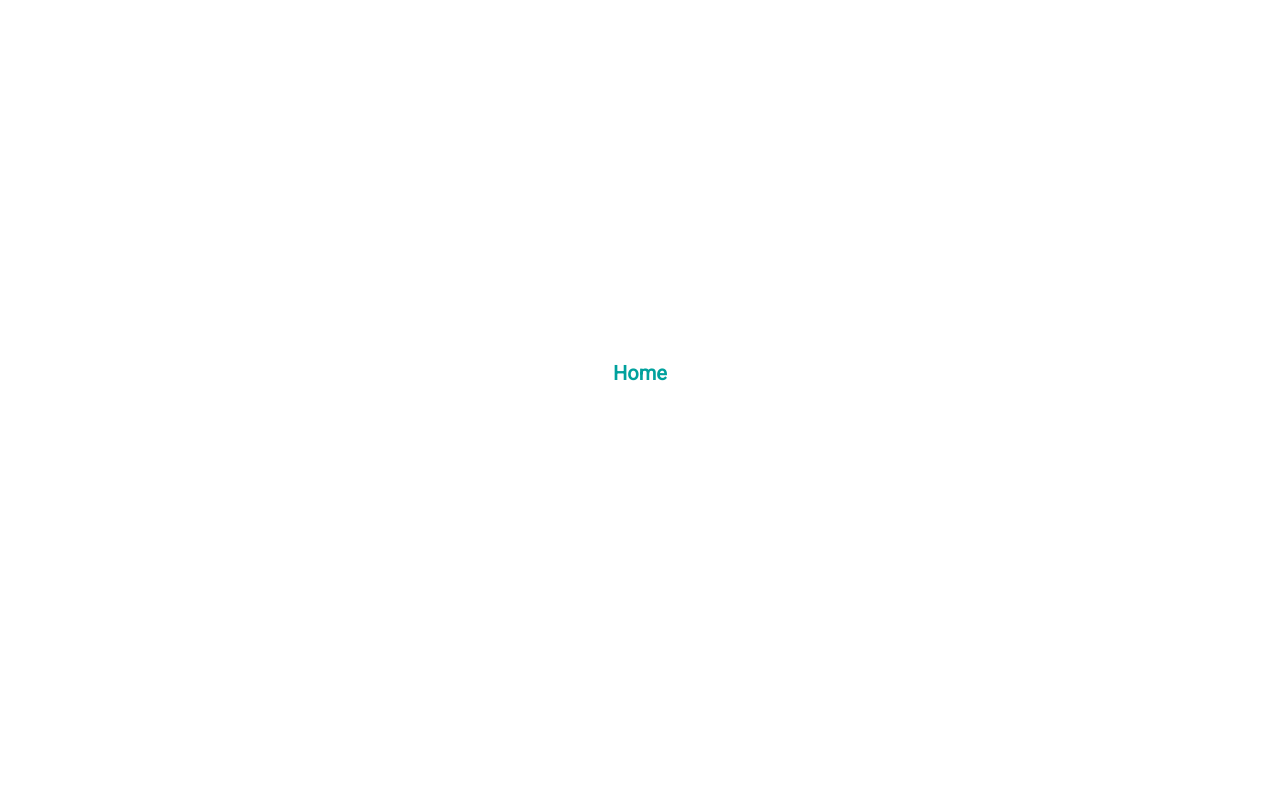
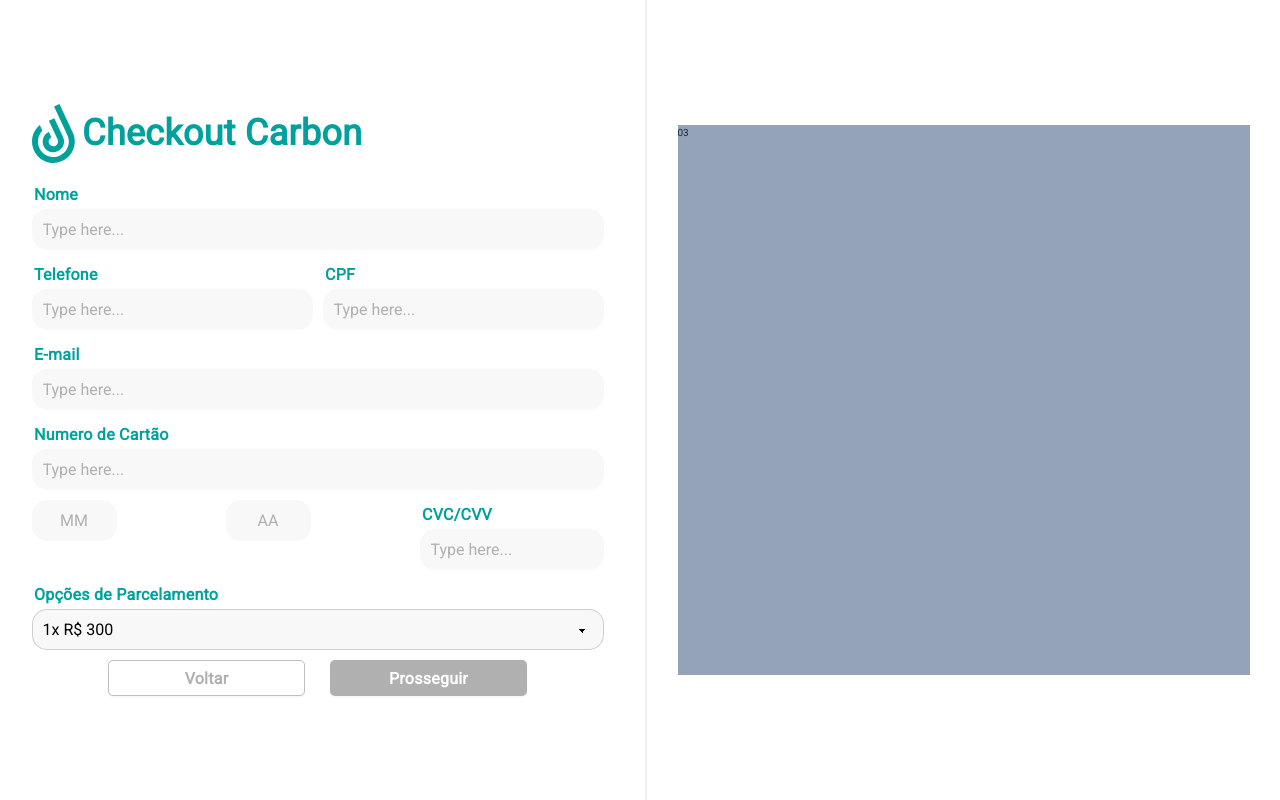
Before and after one commit to ormacarbon/frontend-test-tree, a Next.js app: page / in a window 1280 px wide. Built offline with nearby package versions, Linux system fonts and the light colour scheme.

Commit message:
Feat: implementing components

```diff
--- a/src/app/pages/(Home)/page.tsx
+++ b/src/app/pages/(Home)/page.tsx
@@ -1,15 +1,25 @@
 "use client";
 
-import { Layout } from "@/app/components/organism";
+import Image from "next/image";
+import { icons } from "@/app/assets/icons";
+import { Form, Layout } from "@/app/components/organism";
+import { Title } from "@/app/components/elements";
 
 export default function Home() {
   return (
     <Layout>
-      <div className="flex w-screen h-auto items-start justify-start flex-wrap p-4 gap-3">
-        <div className="flex w-full min-h-[90vh] justify-center items-center">
-          <h2 className="w-full mt-2 text-center text-title text-[20px] font-semibold">
-            Home
-          </h2>
+      <div className="w-full min-h-screen h-auto grid grid-cols-2 gap-4 m-auto place-items-center place-content-center divide-x-2 divide-line">
+        <div className="w-full col-start-1 col-end-1 place-items-center min-h-svh place-content-center">
+          <div className="flex justify-start items-center w-full gap-3 mb-7 max-w-[572px]">
+            <Image alt="Image logo" src={icons.logo} className="max-w-[70%]" />
+            <Title>Checkout Carbon</Title>
+          </div>
+          <Form />
+        </div>
+        <div className="h-full w-full col-start-2 col-end-3 min-h-svh place-content-center">
+          <div className="bg-slate-400 max-w-[572px] m-auto h-auto min-h-[550px]">
+            03
+          </div>
         </div>
       </div>
     </Layout>
```
